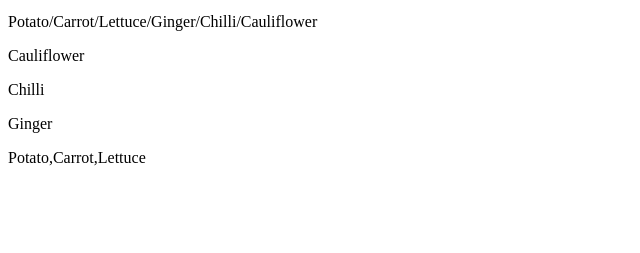
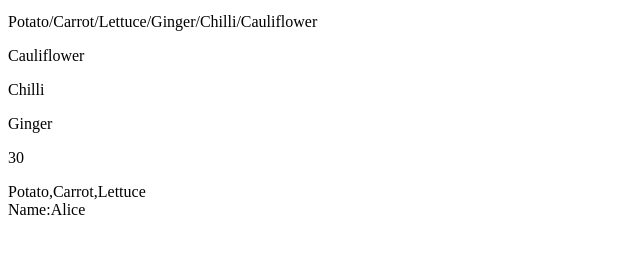
Before and after one commit to Madhu-mini1407/Lesson-23---Project, a plain HTML site: page index.html in a window 1280 px wide. Shown: the part 101-354 px from the top of the page, without its empty margins (0-640 px from the left). Drawn offline with Linux system fonts and the light colour scheme.

Commit message:
initial commit

```diff
--- a/index.html
+++ b/index.html
@@ -7,6 +7,7 @@
     <p id="as"></p>
     <p id="at"></p>
     <p id="an"></p>
+    <p id="pp"></p>
     <script>
         var vegetable=["Potato","Carrot","Lettuce","Ginger","Chilli","Cauliflower"];
         document.getElementById("result").innerHTML=vegetable[3];
@@ -15,6 +16,15 @@
         document.getElementById("at").innerHTML=vegetable.pop();
         document.getElementById("an").innerHTML=vegetable.pop()
         document.write(vegetable)
+        let person = {
+                name: "Alice",
+                age: 30,
+            };
+            document.write("<br>")
+            document.write("Name:", person.name);
+            document.write("<br")
+            document.getElementById("pp").innerHTML=person.age;
+            document.write("<br")
     </script>
 </body>
 </html>
```
